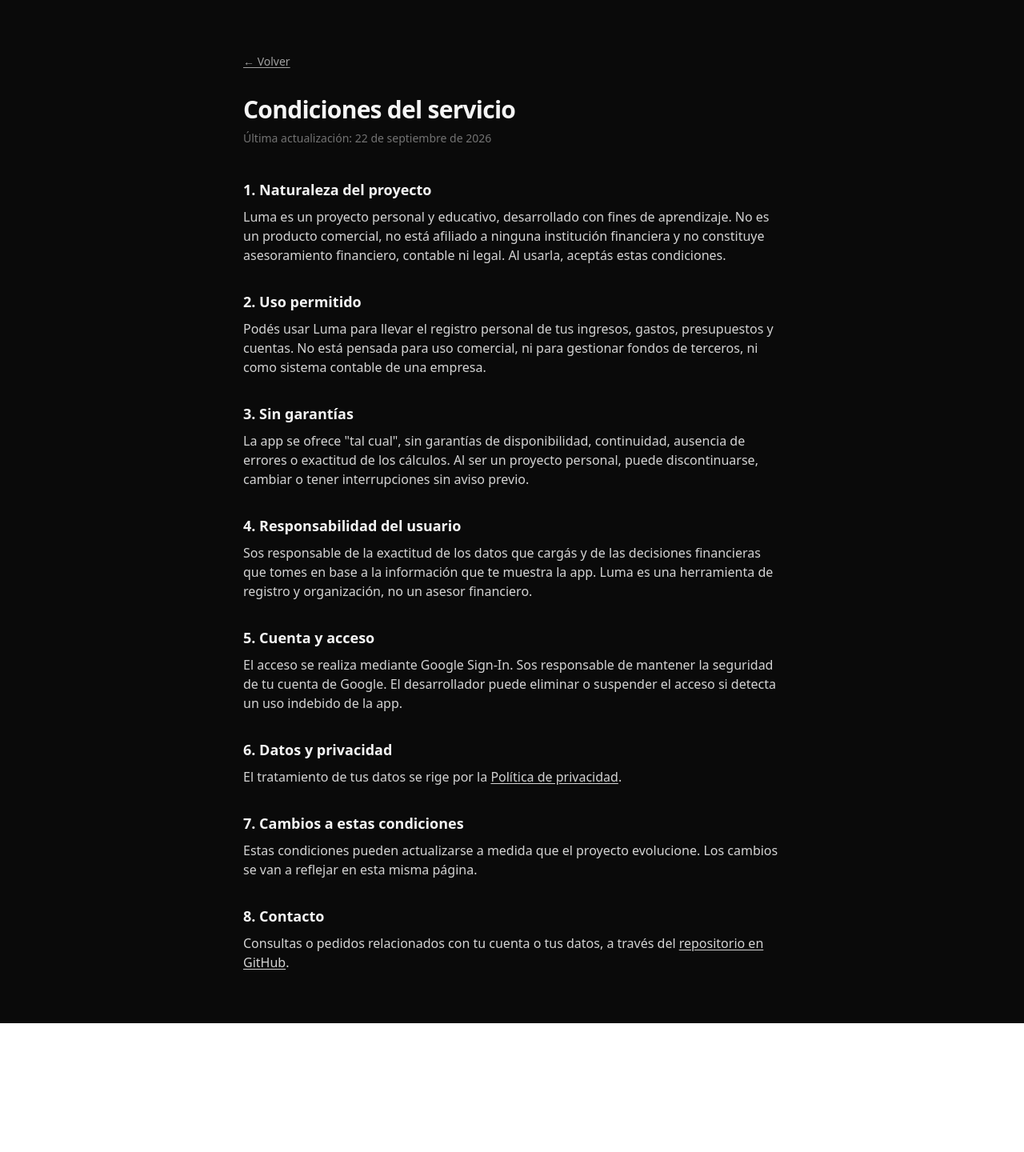
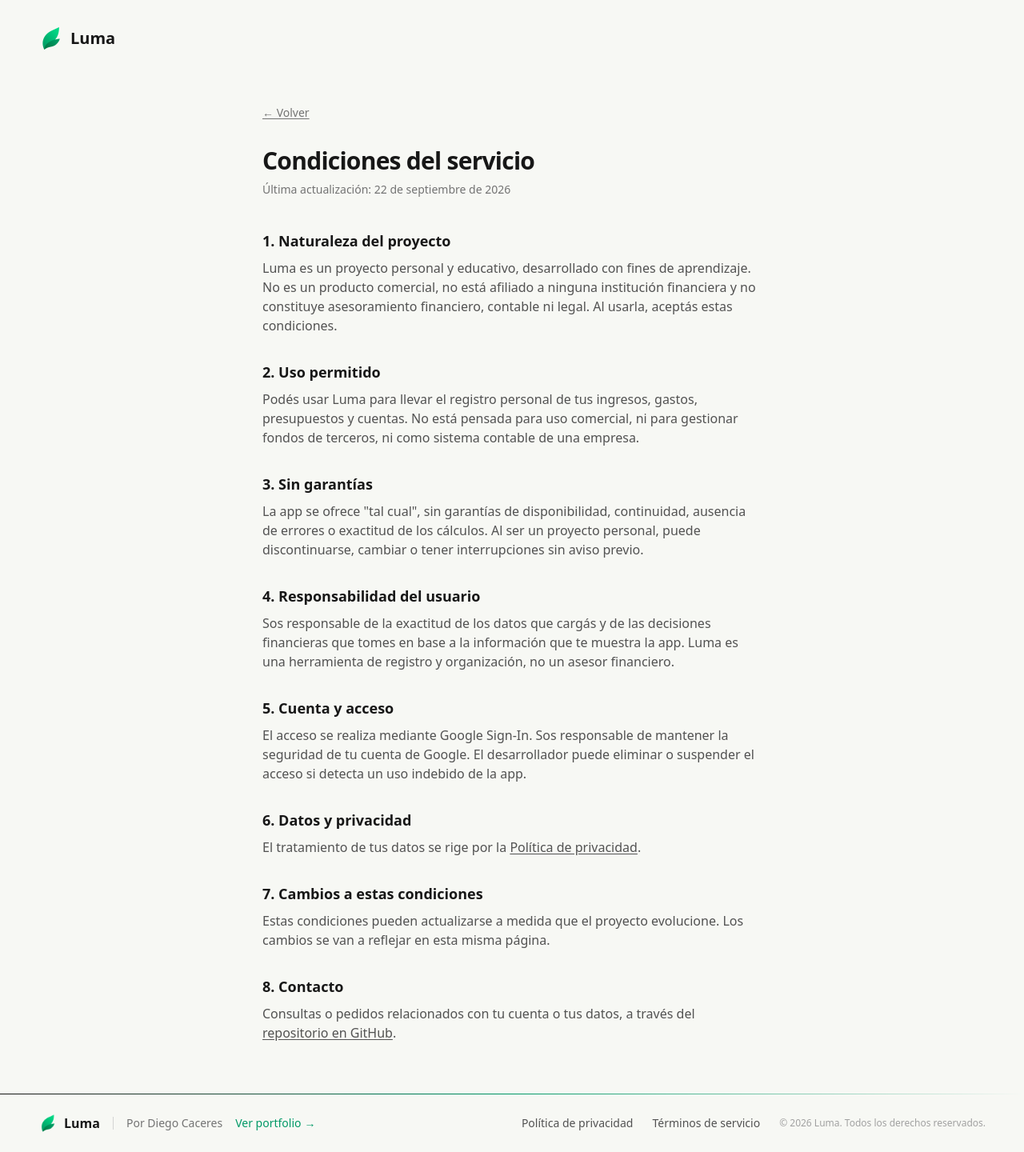
Before and after one commit to diegodanielcaceres10/luma, an Angular app in the folder frontend/: page /condiciones in a window 1280 px wide. Shown: the whole page at 80% size. Before the commit the page ends 1279 px from the top, so only its background shows below. Built offline with nearby package versions, Linux system fonts and the light colour scheme.

Commit message:
feat: redesign terms of service page layout and enhance footer for better user engagement

```diff
--- a/frontend/src/app/pages/terms-of-service/terms-of-service.html
+++ b/frontend/src/app/pages/terms-of-service/terms-of-service.html
@@ -1,8 +1,16 @@
-<main class="min-h-screen bg-neutral-950 px-6 py-16 text-neutral-100">
-  <div class="mx-auto max-w-2xl">
+<main class="min-h-screen bg-[#F7F8F4] text-neutral-900">
+  <!-- Top bar -->
+  <header class="mx-auto flex max-w-7xl items-center gap-2 px-6 pt-8 lg:px-12">
+    <a routerLink="/" class="flex items-center gap-2">
+      <img src="logo.png" alt="Luma" class="h-8 w-8" />
+      <span class="text-xl font-bold">Luma</span>
+    </a>
+  </header>
+
+  <section class="mx-auto max-w-2xl px-6 py-16">
     <a
       routerLink="/"
-      class="mb-8 inline-block text-sm text-neutral-400 underline underline-offset-2 hover:text-neutral-200"
+      class="mb-8 inline-block text-sm text-neutral-500 underline underline-offset-2 hover:text-neutral-900"
     >
       ← Volver
     </a>
@@ -10,9 +18,9 @@
     <h1 class="mb-2 text-3xl font-bold tracking-tight">Condiciones del servicio</h1>
     <p class="mb-10 text-sm text-neutral-500">Última actualización: {{ lastUpdated }}</p>
 
-    <div class="space-y-8 text-neutral-300">
+    <div class="space-y-8 text-neutral-600">
       <section>
-        <h2 class="mb-2 text-lg font-semibold text-neutral-100">1. Naturaleza del proyecto</h2>
+        <h2 class="mb-2 text-lg font-semibold text-neutral-900">1. Naturaleza del proyecto</h2>
         <p>
           Luma es un proyecto personal y educativo, desarrollado con fines de aprendizaje.
           No es un producto comercial, no está afiliado a ninguna institución financiera y
@@ -22,7 +30,7 @@
       </section>
 
       <section>
-        <h2 class="mb-2 text-lg font-semibold text-neutral-100">2. Uso permitido</h2>
+        <h2 class="mb-2 text-lg font-semibold text-neutral-900">2. Uso permitido</h2>
         <p>
           Podés usar Luma para llevar el registro personal de tus ingresos, gastos,
           presupuestos y cuentas. No está pensada para uso comercial, ni para gestionar
@@ -31,7 +39,7 @@
       </section>
 
       <section>
-        <h2 class="mb-2 text-lg font-semibold text-neutral-100">3. Sin garantías</h2>
+        <h2 class="mb-2 text-lg font-semibold text-neutral-900">3. Sin garantías</h2>
         <p>
           La app se ofrece "tal cual", sin garantías de disponibilidad, continuidad,
           ausencia de errores o exactitud de los cálculos. Al ser un proyecto personal,
@@ -40,7 +48,7 @@
       </section>
 
       <section>
-        <h2 class="mb-2 text-lg font-semibold text-neutral-100">4. Responsabilidad del usuario</h2>
+        <h2 class="mb-2 text-lg font-semibold text-neutral-900">4. Responsabilidad del usuario</h2>
         <p>
           Sos responsable de la exactitud de los datos que cargás y de las decisiones
           financieras que tomes en base a la información que te muestra la app. Luma es
@@ -49,7 +57,7 @@
       </section>
 
       <section>
-        <h2 class="mb-2 text-lg font-semibold text-neutral-100">5. Cuenta y acceso</h2>
+        <h2 class="mb-2 text-lg font-semibold text-neutral-900">5. Cuenta y acceso</h2>
         <p>
           El acceso se realiza mediante Google Sign-In. Sos responsable de mantener la
           seguridad de tu cuenta de Google. El desarrollador puede eliminar o suspender
@@ -58,18 +66,18 @@
       </section>
 
       <section>
-        <h2 class="mb-2 text-lg font-semibold text-neutral-100">6. Datos y privacidad</h2>
+        <h2 class="mb-2 text-lg font-semibold text-neutral-900">6. Datos y privacidad</h2>
         <p>
           El tratamiento de tus datos se rige por la
           <a
             routerLink="/privacidad"
-            class="underline underline-offset-2 hover:text-neutral-100"
+            class="underline underline-offset-2 hover:text-neutral-900"
           >Política de privacidad</a>.
         </p>
       </section>
 
       <section>
-        <h2 class="mb-2 text-lg font-semibold text-neutral-100">7. Cambios a estas condiciones</h2>
+        <h2 class="mb-2 text-lg font-semibold text-neutral-900">7. Cambios a estas condiciones</h2>
         <p>
           Estas condiciones pueden actualizarse a medida que el proyecto evolucione.
           Los cambios se van a reflejar en esta misma página.
@@ -77,17 +85,51 @@
       </section>
 
       <section>
-        <h2 class="mb-2 text-lg font-semibold text-neutral-100">8. Contacto</h2>
+        <h2 class="mb-2 text-lg font-semibold text-neutral-900">8. Contacto</h2>
         <p>
           Consultas o pedidos relacionados con tu cuenta o tus datos, a través del
           <a
             href="https://github.com/diegodanielcaceres10/luma"
             target="_blank"
             rel="noopener"
-            class="underline underline-offset-2 hover:text-neutral-100"
+            class="underline underline-offset-2 hover:text-neutral-900"
           >repositorio en GitHub</a>.
         </p>
       </section>
     </div>
-  </div>
+  </section>
+
+  <!-- Footer -->
+  <footer>
+    <div class="h-px bg-gradient-to-r from-neutral-900 via-emerald-600 to-transparent" aria-hidden="true"></div>
+    <div class="mx-auto flex max-w-7xl flex-col items-center justify-between gap-4 px-6 py-6 sm:flex-row lg:px-12">
+      <div class="flex flex-wrap items-center justify-center gap-x-4 gap-y-2">
+        <a routerLink="/" class="flex items-center gap-2">
+          <img src="logo.png" alt="Luma" class="h-6 w-6" />
+          <span class="text-base font-bold text-neutral-900">Luma</span>
+        </a>
+        <span class="hidden h-4 w-px bg-neutral-300 sm:inline-block" aria-hidden="true"></span>
+        <span class="text-sm text-neutral-500">Por Diego Caceres</span>
+        <a
+          href="#"
+          target="_blank"
+          rel="noopener"
+          class="inline-flex items-center gap-1 text-sm font-medium text-emerald-600 hover:text-emerald-700"
+        >
+          Ver portfolio
+          <span aria-hidden="true">→</span>
+        </a>
+      </div>
+
+      <div class="flex flex-wrap items-center justify-center gap-x-6 gap-y-2">
+        <a routerLink="/privacidad" class="text-sm text-neutral-600 underline-offset-2 hover:text-neutral-900 hover:underline">
+          Política de privacidad
+        </a>
+        <a routerLink="/condiciones" class="text-sm text-neutral-600 underline-offset-2 hover:text-neutral-900 hover:underline">
+          Términos de servicio
+        </a>
+        <span class="text-xs text-neutral-400">© {{ year }} Luma. Todos los derechos reservados.</span>
+      </div>
+    </div>
+  </footer>
 </main>
--- a/frontend/src/app/pages/terms-of-service/terms-of-service.ts
+++ b/frontend/src/app/pages/terms-of-service/terms-of-service.ts
@@ -6,15 +6,16 @@ import { Title } from '@angular/platform-browser';
   selector: 'app-terms-of-service',
   imports: [RouterLink],
   templateUrl: './terms-of-service.html',
-  styleUrl: './terms-of-service.css'
 })
 export class TermsOfService {
   private readonly titleService = inject(Title);
 
+  protected readonly year = new Date().getFullYear();
+
   protected readonly lastUpdated = new Date().toLocaleDateString('es-AR', {
     year: 'numeric',
     month: 'long',
-    day: 'numeric'
+    day: 'numeric',
   });
 
   constructor() {
```
Also changed, not shown: frontend/src/app/pages/terms-of-service/terms-of-service.css (deleted).
